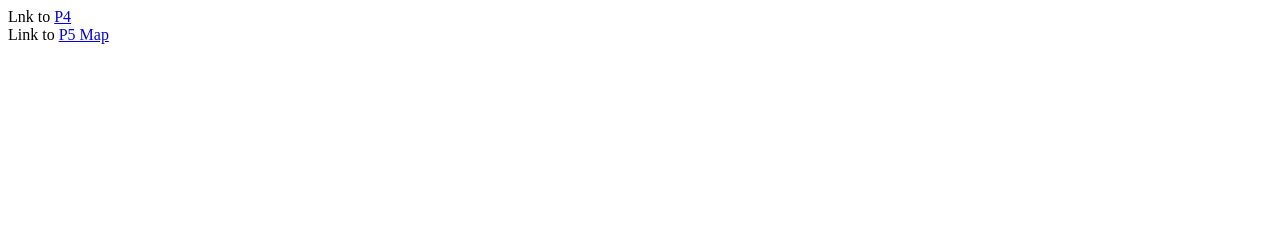
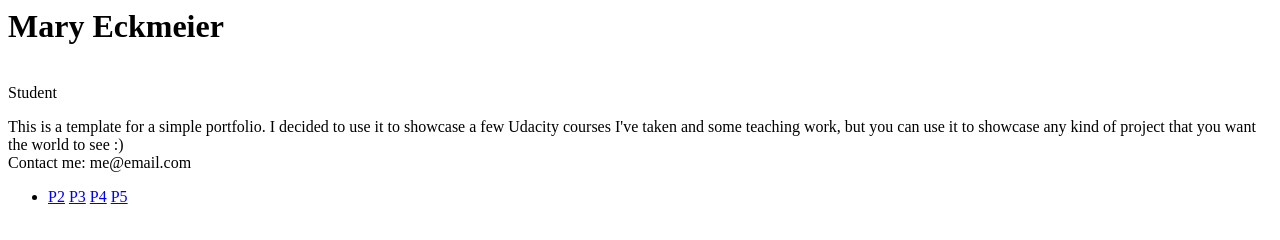
Before and after one commit to meckmeier/meckmeier.github.io, a plain HTML site: page index.html in a window 1280 px wide. Drawn offline with Linux system fonts and the light colour scheme.

Commit message:
update index html
seeing if i can update the display to include more details.

```diff
--- a/index.html
+++ b/index.html
@@ -1,3 +1,36 @@
-Lnk to <a href ='http://meckmeier.github.io/frontend-nanodegree-mobile-portfolio/'>P4</a>
-<br>
-Link to <a href = 'http://meckmeier.github.io/P5-Neighborhood-Map/index.html'>P5 Map</a>
+<html lang="en">
+  <head>
+    <meta charset="utf-8">
+    <meta name="viewport" content="width=device-width, initial-scale=1">
+    <meta name="description" content="GitHub site with links to current projects ">
+    <meta name="author" content="Mary Eckmeier">
+    <title>Mary Eckmeier: Portfolio</title>
+
+    <body>
+      <header>
+        <h1>Mary Eckmeier</h1>
+        <br><span>Student</span></p>
+      </header>
+
+      <div class="container">
+        <div class="hero">
+           This is a template for a simple portfolio. I decided to use it to showcase a few Udacity courses I've taken and some teaching work, but you can use it to showcase any kind of project that you want the world to see :) <br> Contact me: me@email.com
+        </div>
+
+        <div class="content">
+          <ul>
+            <li>
+              <a href="http://meckmeier.github.io/frontend-nanodegree-resume/index.html">P2</a>
+              <a href="http://meckmeier.github.io/frontend-nanodegree-arcade-game/index.html">P3</a>
+              <a href="http://meckmeier.github.io/frontend-nanodegree-mobile-portfolio/">P4</a>
+              <a href="http://meckmeier.github.io/P5-Neighborhood-Map/index.html">P5</a>
+            </li>
+
+          </ul>
+      </div>
+    </div>
+      <footer>
+
+      </footer>
+    </body>
+    </html>
```
